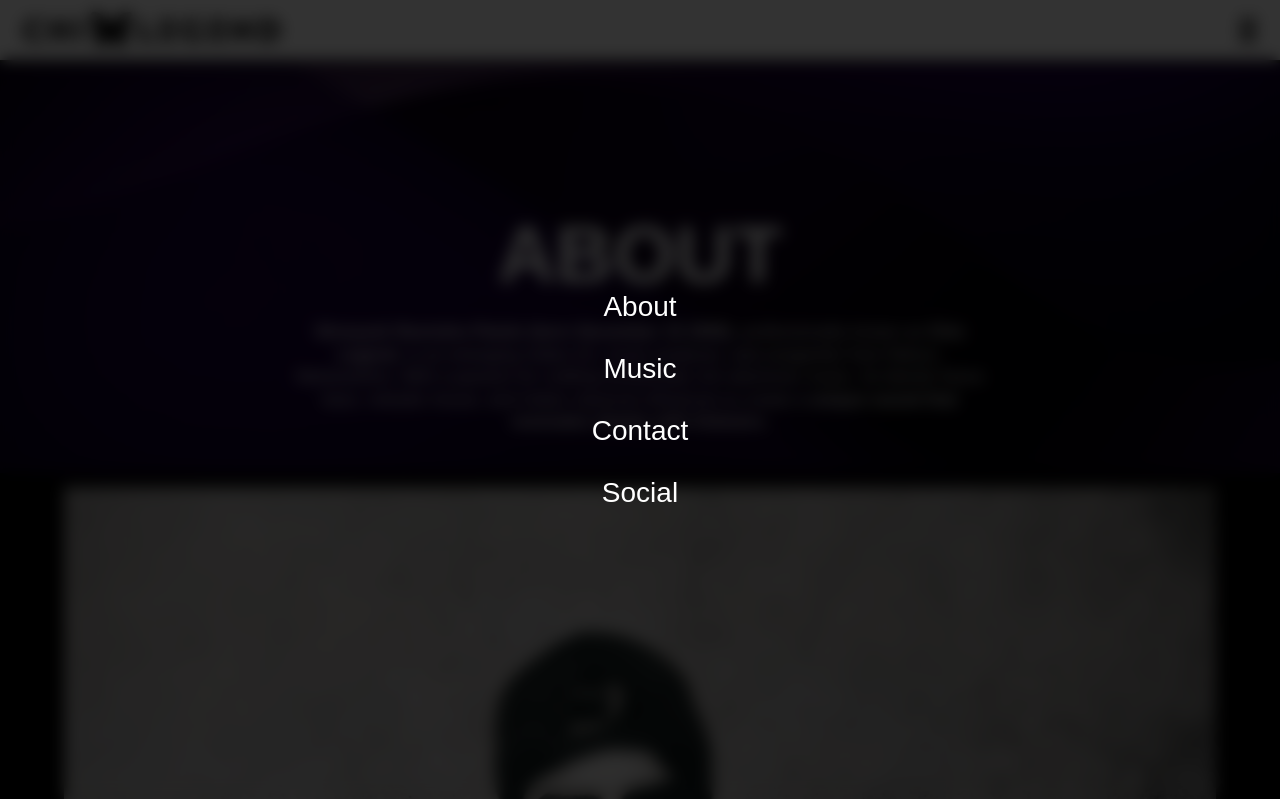
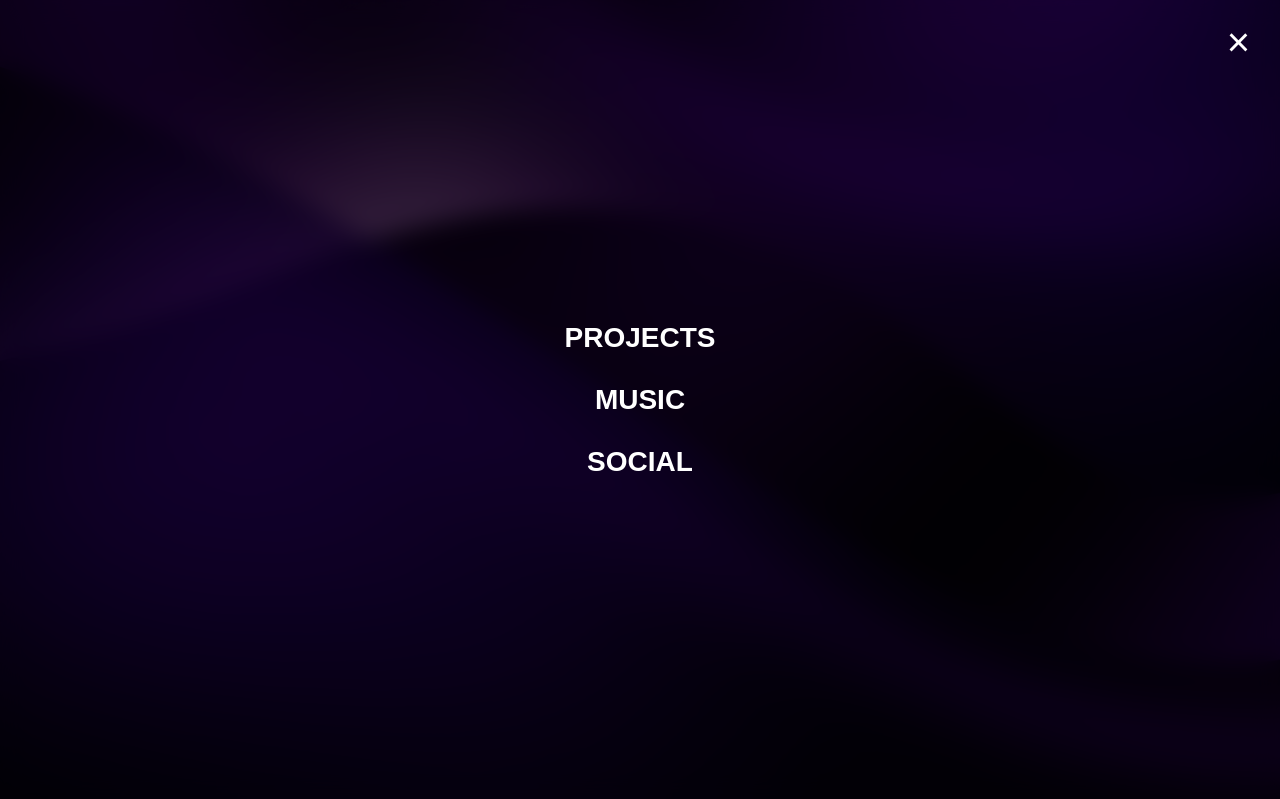
Before and after one commit to chixlegend/chixlegend.github.io, a plain HTML site: page index.html in a window 1280 px wide. Both pictures are taken after a click on the picture 1248 px from the left and 30 px from the top of the page. Shown: the top 799 px of the page. Drawn offline with Linux system fonts and the light colour scheme.

Commit message:
Update index.html

```diff
--- a/index.html
+++ b/index.html
@@ -8,8 +8,21 @@
     body {
       margin: 0;
       font-family: Arial, sans-serif;
-      background: #000;
+      background: url('purple_bg.jpg') no-repeat center center fixed;
+      background-size: cover;
       color: #fff;
+    }
+
+    /* Overlay for better text visibility */
+    body::before {
+      content: "";
+      position: fixed;
+      top: 0;
+      left: 0;
+      width: 100%;
+      height: 100%;
+      background: linear-gradient(to bottom, rgba(0,0,0,0) 70%, rgba(0,0,0,1) 100%);
+      z-index: -1;
     }
 
     /* Header */
@@ -19,7 +32,6 @@
       justify-content: space-between;
       align-items: center;
       padding: 10px 20px;
-      border-bottom: 3px solid black;
     }
 
     header img.logo {
@@ -28,63 +40,38 @@
 
     .menu-icon {
       height: 40px;
-      width: auto;
+      width: 40px;
       cursor: pointer;
     }
 
-    /* Hero section with stable background */
+    /* Hero section */
     .hero {
-      position: relative;
       text-align: center;
-      padding: 80px 20px 20px;
-
-      background: url('purple_bg.jpg') no-repeat center center;
-      background-size: cover;
-      background-attachment: fixed; /* 🔥 keeps image stable */
-    }
-
-    /* Dark overlay for opacity */
-    .hero::before {
-      content: "";
-      position: absolute;
-      top: 0;
-      left: 0;
-      width: 100%;
-      height: 100%;
-      background: rgba(0, 0, 0, 0.6); /* 60% opacity */
-      z-index: 0;
-    }
-
-    /* Hero text on top of overlay */
-    .hero h1,
-    .hero p {
-      position: relative;
-      z-index: 1;
+      padding: 80px 20px 40px;
     }
 
     .hero h1 {
       font-size: 80px;
-      margin-bottom: 20px;
+      margin: 0;
       font-weight: bold;
     }
 
     .about-text {
       max-width: 700px;
-      margin: 0 auto 20px;
+      margin: 20px auto;
       font-size: 16px;
       line-height: 1.4;
-      letter-spacing: 0.5px;
     }
 
-    .about-text strong {
-      font-weight: 900;
+    /* Bold highlights */
+    .bold {
+      font-weight: bold;
     }
 
-    /* Profile */
     .profile {
       display: flex;
       justify-content: center;
-      padding: 10px 0 30px;
+      padding: 30px 0;
     }
 
     .profile img {
@@ -93,11 +80,10 @@
       border: 4px solid #000;
     }
 
-    /* Listen section */
+    /* Spotify embed */
     .listen {
       text-align: center;
       padding: 40px 20px;
-      background: #111;
     }
 
     .listen h2 {
@@ -106,76 +92,70 @@
       font-weight: bold;
     }
 
-    iframe {
-      border-radius: 12px;
-      max-width: 90%;
-    }
-
-    /* Mobile Responsive */
-    @media (max-width: 768px) {
-      header img.logo {
-        height: 30px;
-      }
-
-      .menu-icon {
-        height: 22px;
-      }
-
-      .hero h1 {
-        font-size: 48px;
-        margin-bottom: 15px;
-      }
-
-      .about-text {
-        font-size: 14px;
-        line-height: 1.3;
-        margin-bottom: 15px;
-        padding: 0 10px;
-      }
-
-      .profile {
-        padding: 5px 0 20px;
-      }
-
-      .profile img {
-        max-width: 95%;
-      }
-
-      .listen h2 {
-        font-size: 24px;
-      }
-    }
-
-    /* ===== Menu Overlay (unchanged from before) ===== */
+    /* Fullscreen menu overlay */
     .menu-overlay {
       position: fixed;
       top: 0;
       left: 0;
       width: 100%;
       height: 100%;
-      background: rgba(0, 0, 0, 0.8);
-      backdrop-filter: blur(8px);
       display: none;
-      flex-direction: column;
       justify-content: center;
       align-items: center;
-      z-index: 999;
+      flex-direction: column;
+      z-index: 1000;
+
+      /* 🔥 Purple background with blur */
+      background: url('purple_bg.jpg') no-repeat center center fixed;
+      background-size: cover;
     }
 
-    .menu-overlay.active {
-      display: flex;
+    /* Dark blur overlay inside the menu */
+    .menu-overlay::before {
+      content: "";
+      position: absolute;
+      top: 0;
+      left: 0;
+      width: 100%;
+      height: 100%;
+      background: rgba(0,0,0,0.7);
+      backdrop-filter: blur(12px);
+      z-index: -1;
     }
 
     .menu-overlay a {
-      color: #fff;
+      color: white;
       font-size: 28px;
+      margin: 15px 0;
       text-decoration: none;
-      margin: 15px 0;
-      transition: color 0.3s;
+      font-weight: bold;
     }
 
     .menu-overlay a:hover {
-      color: #9b59b6; /* purple hover */
+      color: #9b59b6;
+    }
+
+    .close-btn {
+      position: absolute;
+      top: 20px;
+      right: 30px;
+      font-size: 40px;
+      color: white;
+      cursor: pointer;
+    }
+
+    @media (max-width: 768px) {
+      header img.logo {
+        height: 28px;
+      }
+      .hero h1 {
+        font-size: 48px;
+      }
+      .about-text {
+        font-size: 14px;
+        line-height: 1.3;
+        margin: 10px auto;
+      }
     }
   </style>
 </head>
@@ -184,16 +164,18 @@
   <!-- Header -->
   <header>
     <img src="chixlegend_black_logo.png" alt="Chix Legend Logo" class="logo">
-    <img src="menu.png" alt="Menu Icon" class="menu-icon" onclick="toggleMenu()">
+    <img src="menu.png" alt="Menu" class="menu-icon" onclick="openMenu()">
   </header>
 
   <!-- Hero / About Section -->
   <section class="hero">
     <h1>ABOUT</h1>
     <p class="about-text">
-      <strong>Shreyash Ravindra Patole (born November 15 2005)</strong>, professionally known as
-      <strong>Chix Legend</strong>, is an emerging Indian DJ, music producer, and songwriter from Rahuri, Maharashtra.
-      With a passion for crafting emotionally rich electronic music, he blends future bass, melodic house, and Indian classical influences to create a <strong>unique sound that resonates deeply with listeners.</strong>
+      <span class="bold">Shreyash Ravindra Patole</span> (born November 15 2005), professionally known as
+      <span class="bold">Chix Legend</span>, is an emerging Indian DJ, music producer, and songwriter
+      from Rahuri, Maharashtra. With a passion for crafting emotionally rich electronic music,
+      he blends <span class="bold">future bass, melodic house, and Indian classical influences</span>
+      to create a unique sound that resonates deeply with listeners.
     </p>
   </section>
 
@@ -202,29 +184,30 @@
     <img src="chixlegend_horizontal.jpg" alt="Chix Legend">
   </div>
 
-  <!-- Listen Section -->
-  <section class="listen">
-    <h2>LISTEN</h2>
+  <!-- Spotify Embed -->
+  <div class="listen">
+    <h2>Listen Now</h2>
     <iframe style="border-radius:12px"
       src="https://open.spotify.com/embed/artist/7kfjOHllR49QSahfBa8YY6?utm_source=generator"
-      width="100%" height="380" frameborder="0"
-      allowfullscreen=""
-      allow="autoplay; clipboard-write; encrypted-media; fullscreen; picture-in-picture"
-      loading="lazy">
+      width="100%" height="352" frameBorder="0" allowfullscreen=""
+      allow="autoplay; clipboard-write; encrypted-media; fullscreen; picture-in-picture">
     </iframe>
-  </section>
+  </div>
 
-  <!-- Fullscreen Menu Overlay -->
-  <div class="menu-overlay" id="menuOverlay">
-    <a href="#about">About</a>
-    <a href="#music">Music</a>
-    <a href="#contact">Contact</a>
-    <a href="#social">Social</a>
+  <!-- Fullscreen Menu -->
+  <div id="menuOverlay" class="menu-overlay">
+    <span class="close-btn" onclick="closeMenu()">&times;</span>
+    <a href="#about">PROJECTS</a>
+    <a href="#music">MUSIC</a>
+    <a href="#contact">SOCIAL</a>
   </div>
 
   <script>
-    function toggleMenu() {
-      document.getElementById("menuOverlay").classList.toggle("active");
+    function openMenu() {
+      document.getElementById("menuOverlay").style.display = "flex";
+    }
+    function closeMenu() {
+      document.getElementById("menuOverlay").style.display = "none";
     }
   </script>
 
```
